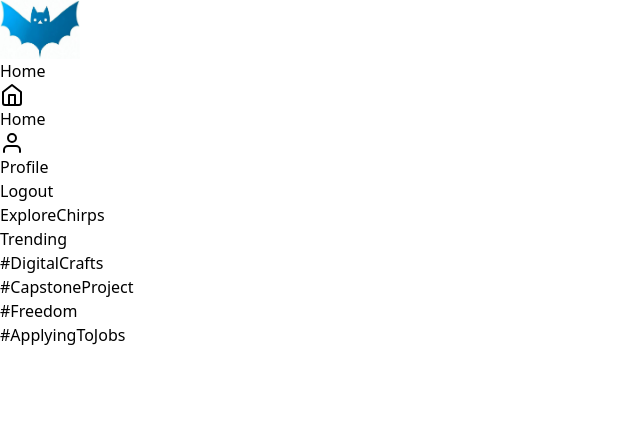
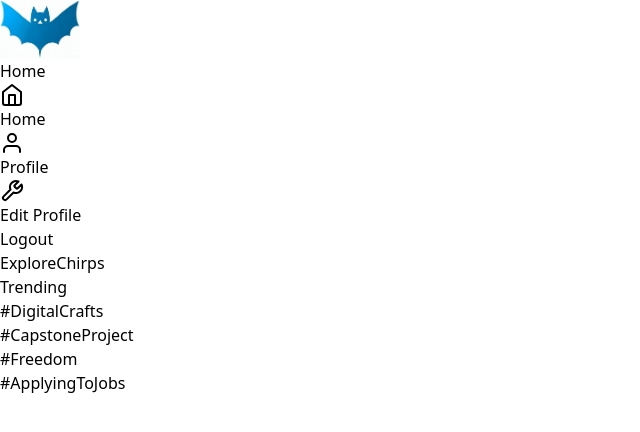
Before and after one commit to mister28/capstoney, a React (Vite) app in the folder client/: page /explore in a window 1280 px wide. Shown: the top 432 px of the page, without its empty margins (0-640 px from the left). Built offline with nearby package versions, Linux system fonts and the light colour scheme.

Commit message:
added edit profile button

```diff
--- a/client/src/Login.jsx
+++ b/client/src/Login.jsx
@@ -39,7 +39,7 @@ const Login = () => {
           const token = 'secretToken'
           dispatch(Success(token));
           dispatch(fetchUserInfo(LoginForm.Username))
-          navigate(`/profile`, { replace: true });
+          navigate(`/`, { replace: true });
         } else {
           dispatch(Failure())
         }
--- a/client/src/components/LeftSidebar.jsx
+++ b/client/src/components/LeftSidebar.jsx
@@ -1,29 +1,40 @@
 import React from "react";
-import { Home, Tag, User } from "react-feather";
+import { Home, Tag, User, Tool } from "react-feather";
 import { Link } from "react-router-dom";
 
 const LeftSidebar = () => {
   return (
     <div className="flex flex-col h-full md:h-[90vh] justify-between mr-6">
       <div className="mt-6 flex-col space-y-4">
+
         <Link to="/">
           <div className="flex items-center space-x-6 px-2 py-2 hover:bg-slate-200 rounded-full cursor-pointer">
             <Home fontSize="large" />
             <p>Home</p>
           </div>
         </Link>
+
+        <Link to="/profile/">
+          <div className="flex items-center space-x-6 px-2 py-2 hover:bg-slate-200 rounded-full cursor-pointer">
+            <User fontSize="large" />
+            <p>Profile</p>
+          </div>
+        </Link>
+
         {/* <Link to="/explore">
           <div className="flex items-center space-x-6 px-2 py-2 hover:bg-slate-200 rounded-full cursor-pointer">
             <Tag fontSize="large" />
             <p>Explore</p>
           </div>
         </Link> */}
+
         <Link to="/profile/">
           <div className="flex items-center space-x-6 px-2 py-2 hover:bg-slate-200 rounded-full cursor-pointer">
-            <User fontSize="large" />
-            <p>Profile</p>
+            <Tool fontSize="large" />
+            <p>Edit Profile</p>
           </div>
         </Link>
+
       </div>
       <div className="flex justify-between">
         <div>
```
Also changed, not shown: client/src/components/MainFeed.jsx (+1 -51 lines), client/src/Home.jsx (line endings or trailing spaces).
